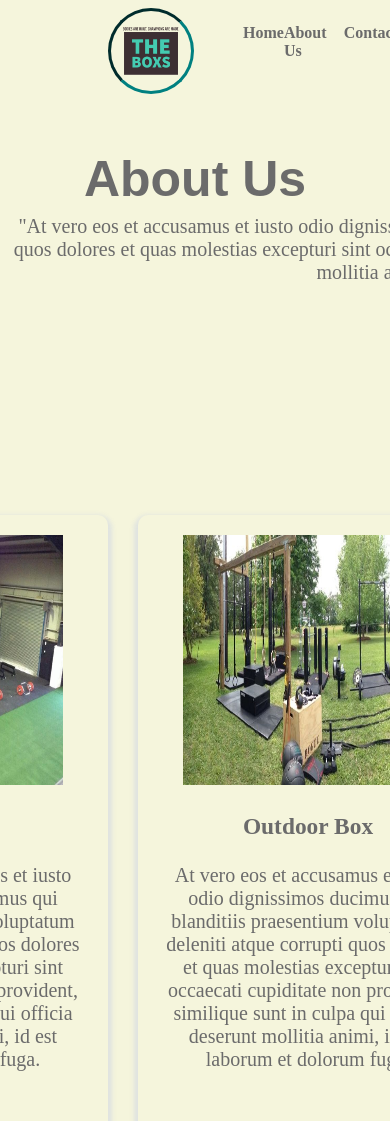
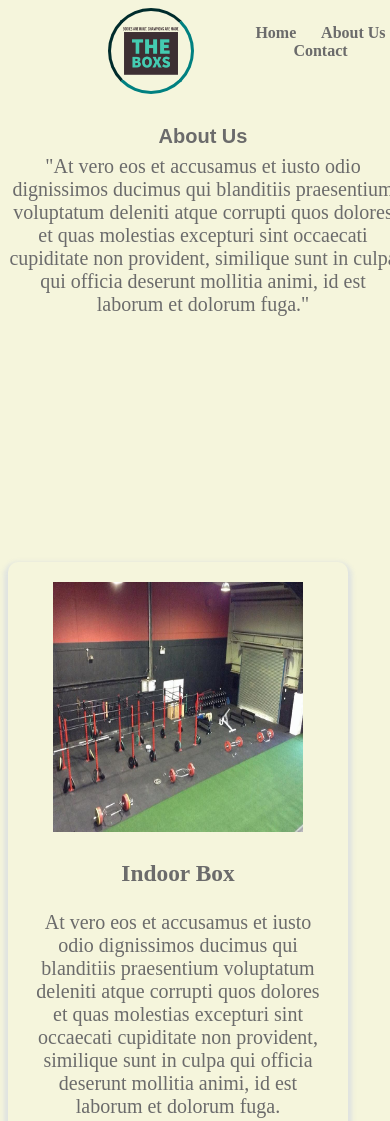
Before and after one commit to Jazzmin720/responsive_website, a plain HTML site: page index.html in a window 390 px wide. Shown: the top 1121 px of the page. Drawn offline with Linux system fonts and the light colour scheme.

Commit message:
increase section margins

```diff
--- a/index.html
+++ b/index.html
@@ -22,10 +22,14 @@
           </div>
         </section>
         <main class="container">
-           <section class="about-us">
-            <h2>About Us</h2>
-            <p>"At vero eos et accusamus et iusto odio dignissimos ducimus qui blanditiis praesentium voluptatum deleniti atque corrupti quos dolores et quas molestias excepturi sint occaecati cupiditate non provident, similique sunt in culpa qui officia deserunt mollitia animi, id est laborum et dolorum fuga."</p>
-           </section>
+          <section class="about-us">
+            <div class="h2-wrapper">
+              <h2>About Us</h2>
+            </div>
+            <div class="paragraph-wrapper">
+              <p>"At vero eos et accusamus et iusto odio dignissimos ducimus qui blanditiis praesentium voluptatum deleniti atque corrupti quos dolores et quas molestias excepturi sint occaecati cupiditate non provident, similique sunt in culpa qui officia deserunt mollitia animi, id est laborum et dolorum fuga."</p>
+            </div>
+          </section>
            <section class="cards">
 
                  <div class="card-1">
--- a/styles.css
+++ b/styles.css
@@ -37,7 +37,7 @@ a:hover{
     width:100vw;
 }
 .logo-image{
-    margin-left:100px;;
+    margin-left:6.25rem;
 }
 .about-us{
     text-align: center;
@@ -151,3 +151,61 @@ address{
     color:#6b6b6b;
 }
 /*media queries*/
+@media(max-width:480px){
+    .nav-bar ul{
+
+        flex-direction: row;
+        flex-wrap:wrap;
+
+    }
+    .container{
+        width:100vw;
+    }
+    .about-us{
+        text-align: center;
+        color: #6b6b6b;
+        margin:auto;
+        }
+    .about-us h2{
+        font-family:Arial, Helvetica, sans-serif;
+        font-size: 1.25rem;
+        margin-bottom: 2%;
+    }
+    .about-us p{
+        margin-top: 0%;
+        width:100vw;
+        height:0.875rem
+        text-align:center;
+        font-size:0.875rem
+        margin:auto;
+    }
+    .cards{
+        display:flex;
+        flex-direction:column;
+        justify-content: center;
+        text-align:center;
+        width:37.5rem;
+        height:62.5rem;
+        margin-top:1000px;
+    }
+    /*card images*/
+    #indoorBox,#outdoorBox,#powerlifting{
+        width:15.625rem;
+        height:15.625rem;
+    }
+    /*cards*/
+    .cards{
+        margin-top:37.5rem;
+    }
+    .card-1,.card-2,.card-3{
+        text-align: center;
+        color:#6b6b6b;
+        padding:20px;
+        box-shadow: 0px 4px 4px 4px rgba(218, 223, 225, 0.8);
+        border-radius:10px;
+        width:18.75rem;
+        height:37.5rem;
+        justify-self: center;
+        font-size:1.25rem;
+    }
+}
```
